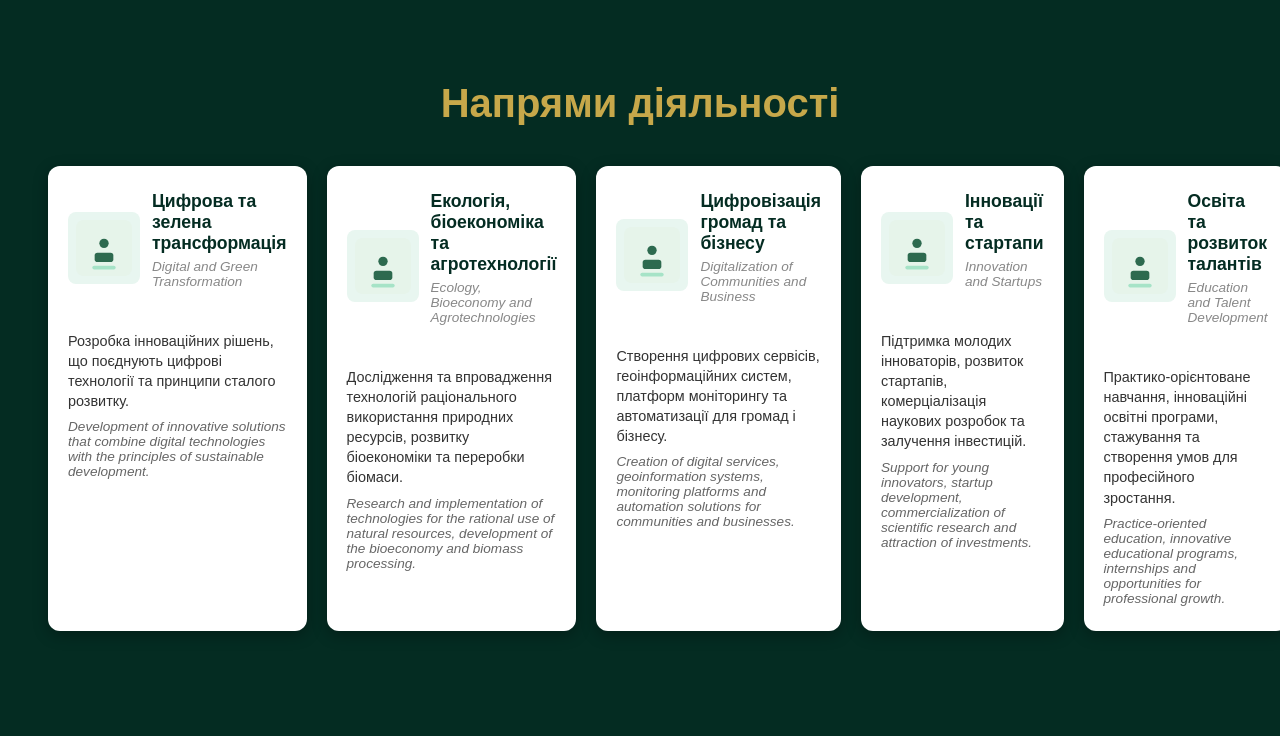
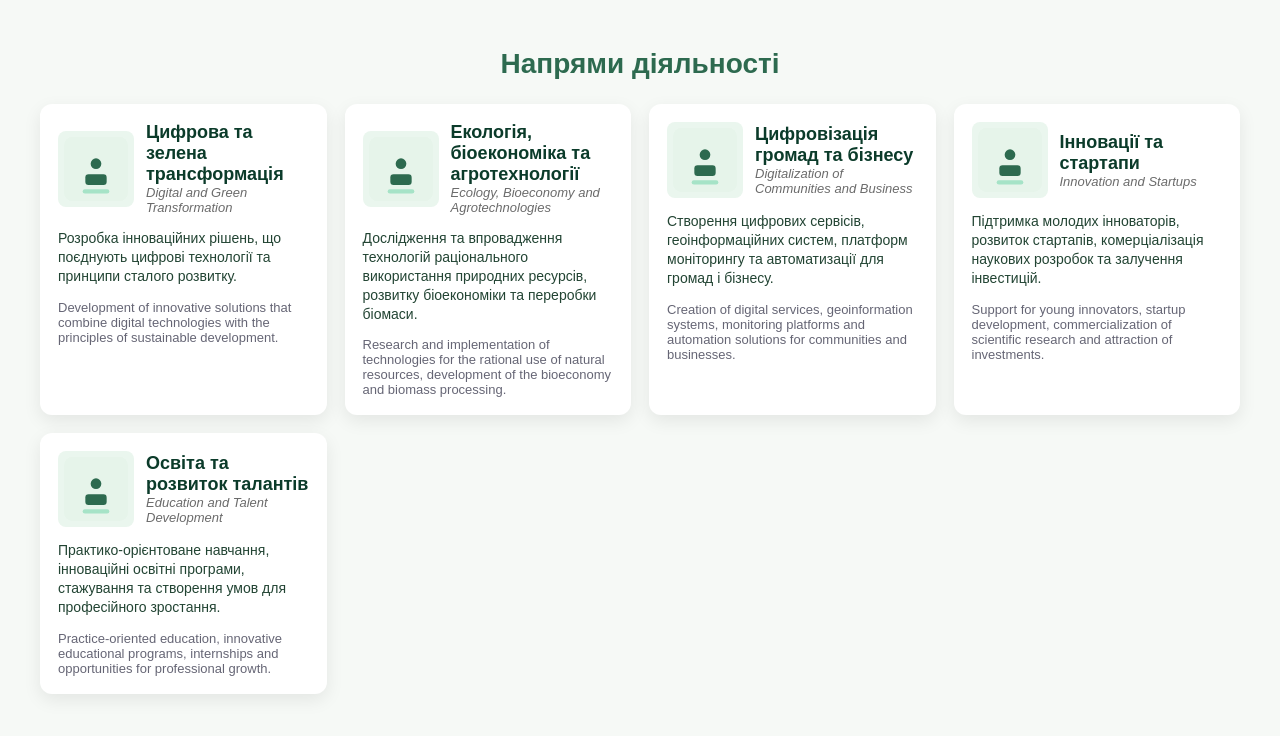
Before and after one commit to VasylyshynDavid/polissia-science-park, a Laravel app: page / in a window 1280 px wide. Shown: the top 736 px of the page. Run offline with Laravel 12, Linux system fonts and the light colour scheme; data comes from the database, SQL or seed files in the repository.

```diff
--- a/app/Http/Controllers/ActivityController.php
+++ b/app/Http/Controllers/ActivityController.php
@@ -2,7 +2,6 @@
 
 namespace App\Http\Controllers;
 
-use Illuminate\Http\Request;
 use App\Models\Activity;
 
 class ActivityController extends Controller
--- a/app/Models/Activity.php
+++ b/app/Models/Activity.php
@@ -2,10 +2,12 @@
 
 namespace App\Models;
 
+use Illuminate\Database\Eloquent\Factories\HasFactory;
 use Illuminate\Database\Eloquent\Model;
 
 class Activity extends Model
 {
+    use HasFactory;
     protected $fillable = [
         'title_ua',
         'title_en',
--- a/resources/views/activities.blade.php
+++ b/resources/views/activities.blade.php
@@ -5,87 +5,46 @@
     <meta name="viewport" content="width=device-width, initial-scale=1.0">
     <title>Напрями діяльності - Поліський науковий парк</title>
     <style>
-        body {
-            background-color: #042C22; /* Темно-зелений фірмовий фон */
-            font-family: Arial, sans-serif;
-            padding: 40px;
+        :root{
+            --bg: #f6f9f6;
+            --card: #ffffff;
+            --accent: #2d6a4f;
+            --muted: #6b6b6b;
         }
-
-        .section-title {
-            color: #C7A84A; /* Золотий заголовок */
-            text-align: center;
-            font-size: 2.5em;
-            margin-bottom: 40px;
-        }
-
-        /* МАГІЯ СІТКИ: 5 колонок */
-        .activities-grid {
-            display: grid;
-            grid-template-columns: repeat(5, 1fr);
-            gap: 20px;
-            max-width: 1400px;
-            margin: 0 auto; /* Відцентрувати сітку */
-        }
-
-        /* БІЛІ КАРТКИ З МАКЕТА */
-        .card {
-            background-color: #ffffff;
-            border-radius: 12px;
-            padding: 25px 20px;
-            color: #333; /* Темний текст всередині */
-            box-shadow: 0 4px 15px rgba(0,0,0,0.3);
-            display: flex;
-            flex-direction: column;
-        }
-
-        .card h3 {
-            margin-top: 0;
-            color: #042C22; /* Темно-зелені заголовки в картці */
-            font-size: 1.1em;
-            margin-bottom: 5px;
-        }
-
-        .card .en-title {
-            font-style: italic;
-            color: #888;
-            font-size: 0.85em;
-            margin-top: 0;
-            margin-bottom: 15px;
-        }
-
-        .card p {
-            font-size: 0.9em;
-            line-height: 1.4;
-            margin-bottom: 5px;
-        }
-
-        .card .en-desc {
-            font-style: italic;
-            color: #666;
-            font-size: 0.85em;
-        }
+        body{background:var(--bg);font-family:Arial,Helvetica,sans-serif;margin:0;padding:24px;color:#213;}
+        .container{max-width:1200px;margin:0 auto;padding:16px}
+        h1.section-title{text-align:center;color:var(--accent);margin:8px 0 24px 0;font-size:28px}
+        .activities-grid{display:grid;grid-template-columns:repeat(auto-fit,minmax(240px,1fr));gap:18px}
+        .card{background:var(--card);border-radius:12px;padding:18px;box-shadow:0 6px 18px rgba(0,0,0,0.08);display:flex;flex-direction:column;gap:8px}
+        .card .head{display:flex;gap:12px;align-items:center}
+        .card img{width:64px;height:64px;object-fit:cover;border-radius:8px;flex:0 0 64px;background:#eaf6ee;padding:6px}
+        .card h3{margin:0;color:#0b3b2a;font-size:18px}
+        .card .en-title{margin:0;color:var(--muted);font-size:13px;font-style:italic}
+        .card .desc{color:#243;line-height:1.35;margin-top:6px;font-size:14px}
+        .card .en-desc{color:#536;color:#556;margin-top:6px;font-size:13px;opacity:0.9}
+        @media (max-width:600px){body{padding:12px}.container{padding:0}h1.section-title{font-size:20px}}
     </style>
 </head>
 <body>
+    <div class="container">
+        <h1 class="section-title">Напрями діяльності</h1>
 
-    <h2 class="section-title">Напрями діяльності</h2>
-
-    <div class="activities-grid">
+        <section class="activities-grid" aria-label="Напрями діяльності">
             @foreach($activities as $activity)
-            <div class="card">
-                <div style="display:flex;align-items:center;gap:12px;margin-bottom:12px;">
-                    <img src="/{{ $activity->image_path }}" alt="icon" style="width:56px;height:56px;border-radius:8px;background:#E8F6F0;padding:8px;"/>
+                <article class="card">
+                    <div class="head">
+                        <img src="{{ asset($activity->image_path) }}" alt="{{ $activity->title_ua }}">
                         <div>
                             <h3>{{ $activity->title_ua }}</h3>
                             <div class="en-title">{{ $activity->title_en }}</div>
                         </div>
                     </div>
 
-                <p style="margin-bottom:8px;">{{ $activity->description_ua }}</p>
+                    <div class="desc">{{ $activity->description_ua }}</div>
                     <div class="en-desc">{{ $activity->description_en }}</div>
+                </article>
+            @endforeach
+        </section>
     </div>
-        @endforeach
-    </div>
-
 </body>
 </html>
--- a/routes/web.php
+++ b/routes/web.php
@@ -3,5 +3,4 @@
 use Illuminate\Support\Facades\Route;
 use App\Http\Controllers\ActivityController;
 
-// Прив'язуємо головну сторінку до нашого контролера
 Route::get('/', [ActivityController::class, 'index'])->name('home');
```
Lines whose indentation alone changed are shown as unchanged.
